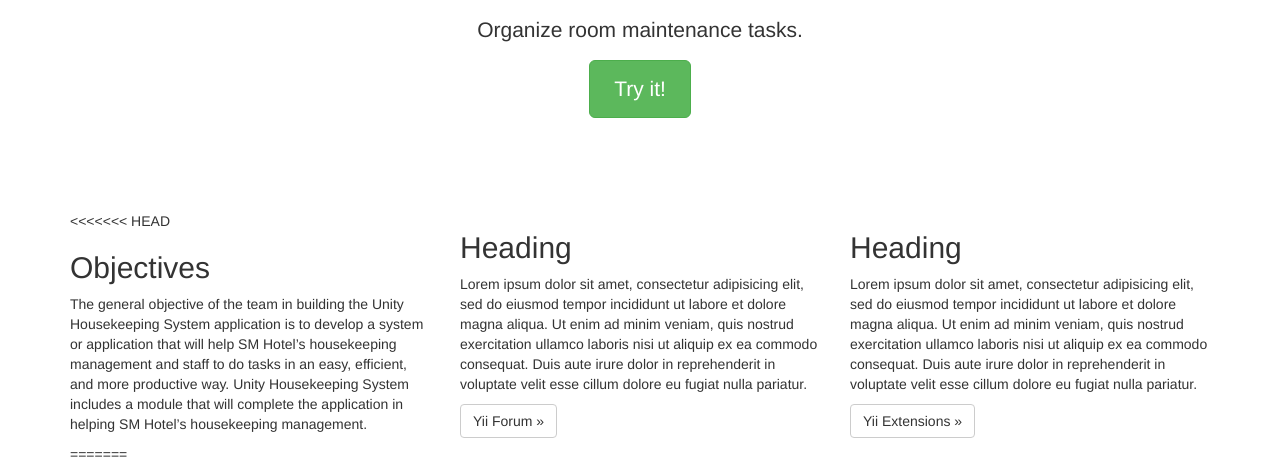
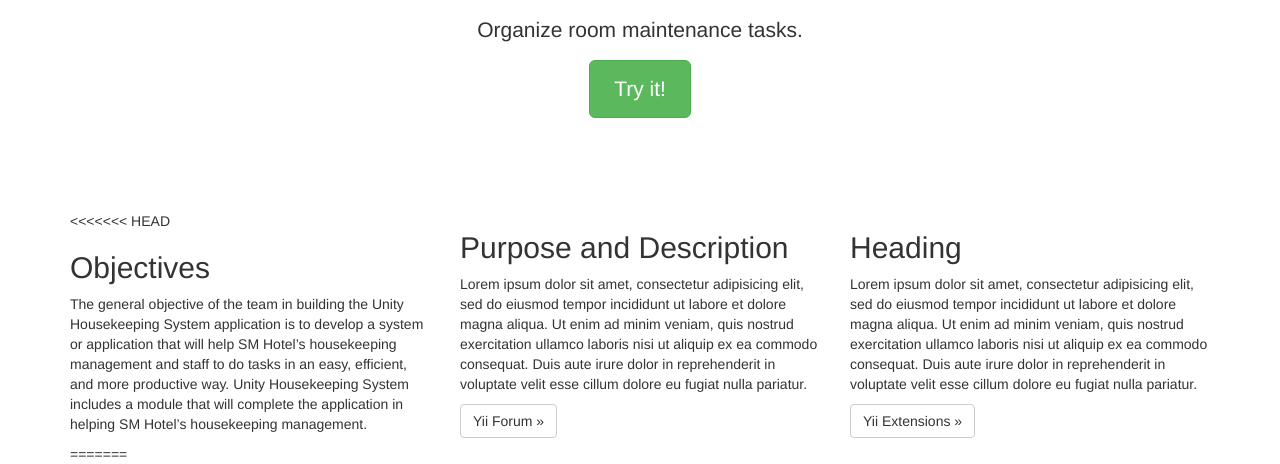
Before and after one commit to earlg24/apc_sysadd_mi151_06, a Yii app: template Application/basic/views/site/index.php in a window 1280 px wide. Shown: the part 212-676 px from the top of the page. Run offline with PHP 8.4 and a stand-in for Yii, Linux system fonts and the light colour scheme; the template is opened without the code that fills it, so the values that code supplies are empty; some libraries are stand-ins or nearby versions.

Commit message:
created @Application/basic/views/site/index.php added Purpose and description

```diff
--- a/Application/basic/views/site/index.php
+++ b/Application/basic/views/site/index.php
@@ -37,7 +37,7 @@ $this->title = 'My Yii Application';
                 <p><a class="btn btn-default" href="http://www.yiiframework.com/doc/">Yii Documentation &raquo;</a></p>
             </div>
             <div class="col-lg-4">
-                <h2>Heading</h2>
+                <h2>Purpose and Description</h2>
 
                 <p>Lorem ipsum dolor sit amet, consectetur adipisicing elit, sed do eiusmod tempor incididunt ut labore et
                     dolore magna aliqua. Ut enim ad minim veniam, quis nostrud exercitation ullamco laboris nisi ut aliquip
```
